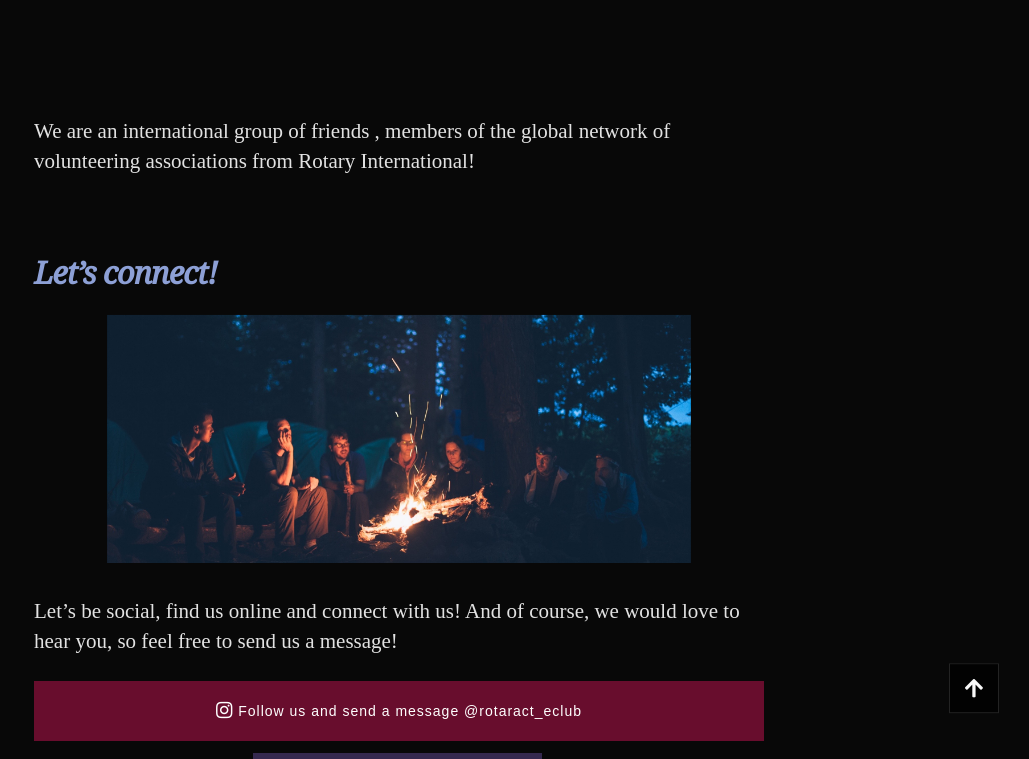
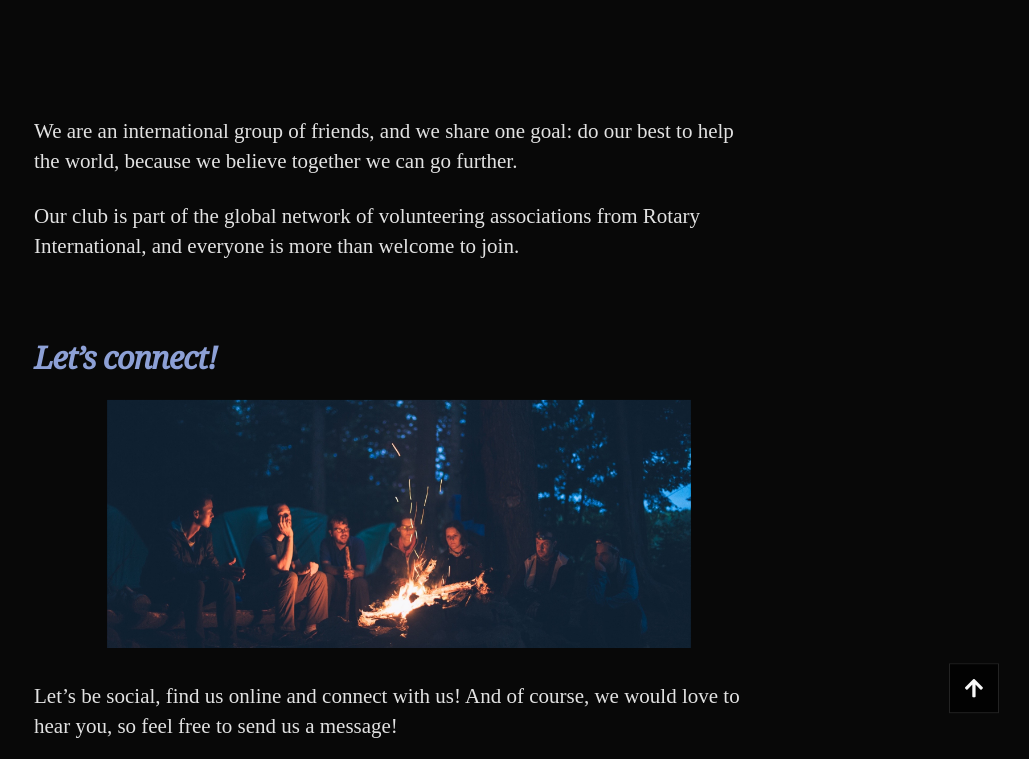
Before and after one commit to e-rotaract/e-rotaract.github.io, a Jekyll site: the page built from index.md, in a window 1280 px wide and 900 px high, scrolled down 763 px, cut to the strip 141-900 px from the top of the window. Shown: the whole strip, without its empty margins (251-1280 px from the left). Built offline with Jekyll 4.4.1, drawn with Linux system fonts in a browser that asks for light colours; some web fonts are replaced; some of the changed text lies outside the part shown.

Commit message:
Changed intro text

```diff
--- a/_layouts/default.html
+++ b/_layouts/default.html
@@ -231,7 +231,7 @@
                 {% endif %}
                 {% assign left-cta = "READ MORE" %}
             {% endif %}
-            <a href="{{ site.baseurl }}{{ left.url }}">
+            <a href="{{ site.baseurl }}{{ left.url }}" {% assign val = left.url | slice: 0 %}{% if val == "#" %}class="smoothscroll"{% endif %}>
                 <div class="more-bg-1" style="background-image: url('{{ left.image }}');"></div>
                 <div class="more-1">
                     <div class="intro">
@@ -254,7 +254,7 @@
                 {% endif %}
                 {% assign right-cta = "FEATURED" %}
             {% endif %}
-            <a href="{{ site.baseurl }}{{ right.url }}">
+            <a href="{{ site.baseurl }}{{ right.url }}" {% assign val = right.url | slice: 0 %}{% if val == "#" %}class="smoothscroll"{% endif %}>
                 <div class="more-bg-2" style="background-image: url('{{ right.image }}');"></div>
                 <div class="more-2">
                     <div class="intro">
--- a/index.md
+++ b/index.md
@@ -11,7 +11,7 @@ description: We are e-Rotaract Beyond Frontiers,<br>And we are here to hear your
 
 left-link:
   url: "https://e-rotaract.com/speakeat"
-  cta: "SpeakEat"
+  cta: "Come to our SpeakEat"
   title: "A moment to share knowledge and experiences!"
   image: "assets/images/speakeat-logo-only.jpg"
 
@@ -43,7 +43,9 @@ links:
       show-in-menu: true
 ---
 
-We are an international group of friends , members of the global network of volunteering associations from Rotary International!
+We are an international group of friends, and we share one goal: do our best to help the world, because we believe together we can go further.
+
+Our club is part of the global network of volunteering associations from Rotary International, and everyone is more than welcome to join.
 
 
 
```
